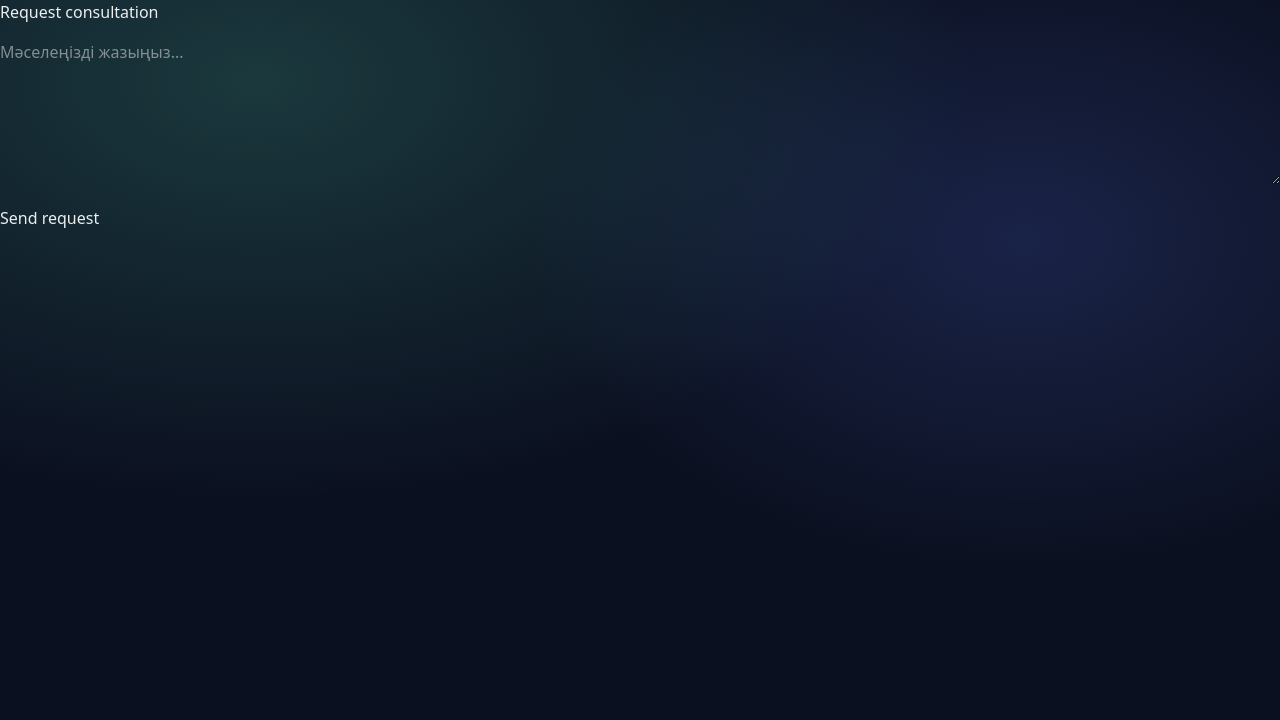
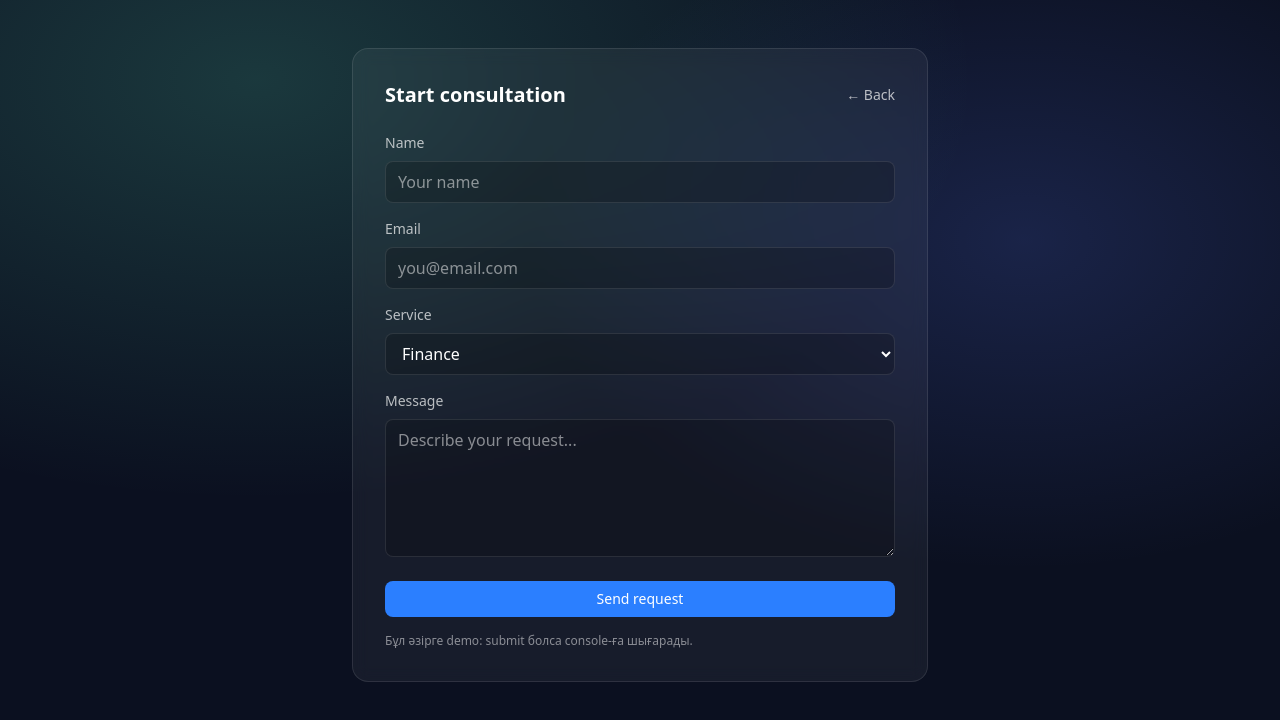
Before and after one commit to GSMProject-Team/finora.kz, a Next.js app: page /request in a window 1280 px wide. Shown: the top 720 px of the page. Built offline with nearby package versions, Linux system fonts and the light colour scheme.

Commit message:
feat: request page + landing

```diff
--- a/app/components/Header.tsx
+++ b/app/components/Header.tsx
@@ -1,17 +1,10 @@
 export default function Header() {
   return (
-    <div className="rounded-2xl border border-white/10 bg-white/5 backdrop-blur px-10 py-8 text-center">
-      <h1 className="text-4xl font-semibold tracking-tight text-white">
+    <div className="flex flex-col items-center gap-2">
+      <div className="text-4xl font-semibold tracking-tight text-white">
         FINORA
-      </h1>
-
-      <p className="mt-2 text-white/70">
-        Tech / Finance / Legal platform
-      </p>
-
-      <button className="mt-6 rounded-lg bg-blue-500 px-5 py-2 text-sm font-medium text-white hover:bg-blue-600">
-        Start consultation
-      </button>
+      </div>
+      <div className="text-sm text-white/70">Tech / Finance / Legal platform</div>
     </div>
   );
 }
--- a/app/globals.css
+++ b/app/globals.css
@@ -2,14 +2,12 @@
 
 :root {
   --bg: #0b1020;
-  --card: rgba(255, 255, 255, 0.06);
-  --border: rgba(255, 255, 255, 0.10);
   --text: rgba(255, 255, 255, 0.92);
-  --muted: rgba(255, 255, 255, 0.70);
-  --accent: #61f0c1;
 }
 
-html, body { height: 100%; }
+html, body {
+  height: 100%;
+}
 
 body {
   margin: 0;
--- a/app/layout.tsx
+++ b/app/layout.tsx
@@ -1,9 +1,8 @@
 import "./globals.css";
 
 export const metadata = {
-  title: "Finora.kz — Finance • Legal • Accounting",
-  description:
-    "Finora — бухгалтерлік, қаржылық және заңгерлік-құқықтық қызметтерге арналған платформа.",
+  title: "Finora.kz — Tech • Finance • Legal",
+  description: "Finora — бухгалтерлік, қаржылық және заңгерлік-құқықтық қызметтерге арналған платформа.",
 };
 
 export default function RootLayout({
--- a/app/page.tsx
+++ b/app/page.tsx
@@ -1,16 +1,20 @@
+import Link from "next/link";
 import Header from "./components/Header";
 
 export default function Home() {
   return (
-    <main className="min-h-screen flex items-center justify-center">
-      <div className="rounded-2xl border border-white/10 bg-white/5 backdrop-blur px-10 py-8 text-center">
+    <main className="min-h-screen flex items-center justify-center px-6">
+      <div className="w-full max-w-md rounded-2xl border border-white/10 bg-white/5 backdrop-blur px-10 py-10 text-center shadow-[0_0_0_1px_rgba(255,255,255,0.06)]">
         <Header />
 
-        <p className="mt-2 text-white/70">Tech / Finance / Legal platform</p>
-
-        <button className="mt-6 rounded-lg bg-blue-500 px-5 py-2 text-sm font-medium text-white hover:bg-blue-600">
-          Start consultation
-        </button>
+        <div className="mt-8">
+          <Link
+            href="/request"
+            className="inline-flex items-center justify-center rounded-lg bg-blue-500 px-5 py-2 text-sm font-medium text-white hover:bg-blue-600 transition"
+          >
+            Start consultation
+          </Link>
+        </div>
       </div>
     </main>
   );
--- a/app/request/page.tsx
+++ b/app/request/page.tsx
@@ -1,19 +1,99 @@
+"use client";
+
+import { useState } from "react";
+import Link from "next/link";
+
 export default function RequestPage() {
+  const [form, setForm] = useState({
+    name: "",
+    email: "",
+    service: "Finance",
+    message: "",
+  });
+
+  function onChange(
+    e: React.ChangeEvent<HTMLInputElement | HTMLSelectElement | HTMLTextAreaElement>
+  ) {
+    setForm((p) => ({ ...p, [e.target.name]: e.target.value }));
+  }
+
+  function onSubmit(e: React.FormEvent) {
+    e.preventDefault();
+    console.log("REQUEST:", form);
+    alert("Request sent (demo). Check console.");
+  }
+
   return (
-    <main>
-      <h1>Request consultation</h1>
+    <main className="min-h-screen px-6 py-12">
+      <div className="mx-auto w-full max-w-xl rounded-2xl border border-white/10 bg-white/5 backdrop-blur p-8">
+        <div className="flex items-center justify-between gap-4">
+          <h1 className="text-xl font-semibold text-white">Start consultation</h1>
+          <Link href="/" className="text-sm text-white/70 hover:text-white">
+            ← Back
+          </Link>
+        </div>
 
-      <form>
-        <textarea
-          placeholder="Мәселеңізді жазыңыз..."
-          rows={6}
-          style={{ width: "100%", marginTop: 16 }}
-        />
+        <form onSubmit={onSubmit} className="mt-6 grid gap-4">
+          <div className="grid gap-2">
+            <label className="text-sm text-white/70">Name</label>
+            <input
+              name="name"
+              value={form.name}
+              onChange={onChange}
+              placeholder="Your name"
+              className="rounded-lg border border-white/10 bg-black/20 px-3 py-2 text-white outline-none focus:border-white/20"
+            />
+          </div>
 
-        <button style={{ marginTop: 16 }}>
-          Send request
-        </button>
-      </form>
+          <div className="grid gap-2">
+            <label className="text-sm text-white/70">Email</label>
+            <input
+              name="email"
+              value={form.email}
+              onChange={onChange}
+              placeholder="you@email.com"
+              className="rounded-lg border border-white/10 bg-black/20 px-3 py-2 text-white outline-none focus:border-white/20"
+            />
+          </div>
+
+          <div className="grid gap-2">
+            <label className="text-sm text-white/70">Service</label>
+            <select
+              name="service"
+              value={form.service}
+              onChange={onChange}
+              className="rounded-lg border border-white/10 bg-black/20 px-3 py-2 text-white outline-none focus:border-white/20"
+            >
+              <option className="bg-slate-900">Finance</option>
+              <option className="bg-slate-900">Legal</option>
+              <option className="bg-slate-900">Accounting</option>
+            </select>
+          </div>
+
+          <div className="grid gap-2">
+            <label className="text-sm text-white/70">Message</label>
+            <textarea
+              name="message"
+              value={form.message}
+              onChange={onChange}
+              placeholder="Describe your request..."
+              rows={5}
+              className="rounded-lg border border-white/10 bg-black/20 px-3 py-2 text-white outline-none focus:border-white/20"
+            />
+          </div>
+
+          <button
+            type="submit"
+            className="mt-2 inline-flex items-center justify-center rounded-lg bg-blue-500 px-5 py-2 text-sm font-medium text-white hover:bg-blue-600 transition"
+          >
+            Send request
+          </button>
+
+          <p className="text-xs text-white/50">
+            Бұл әзірге demo: submit болса console-ға шығарады.
+          </p>
+        </form>
+      </div>
     </main>
   );
 }
```
